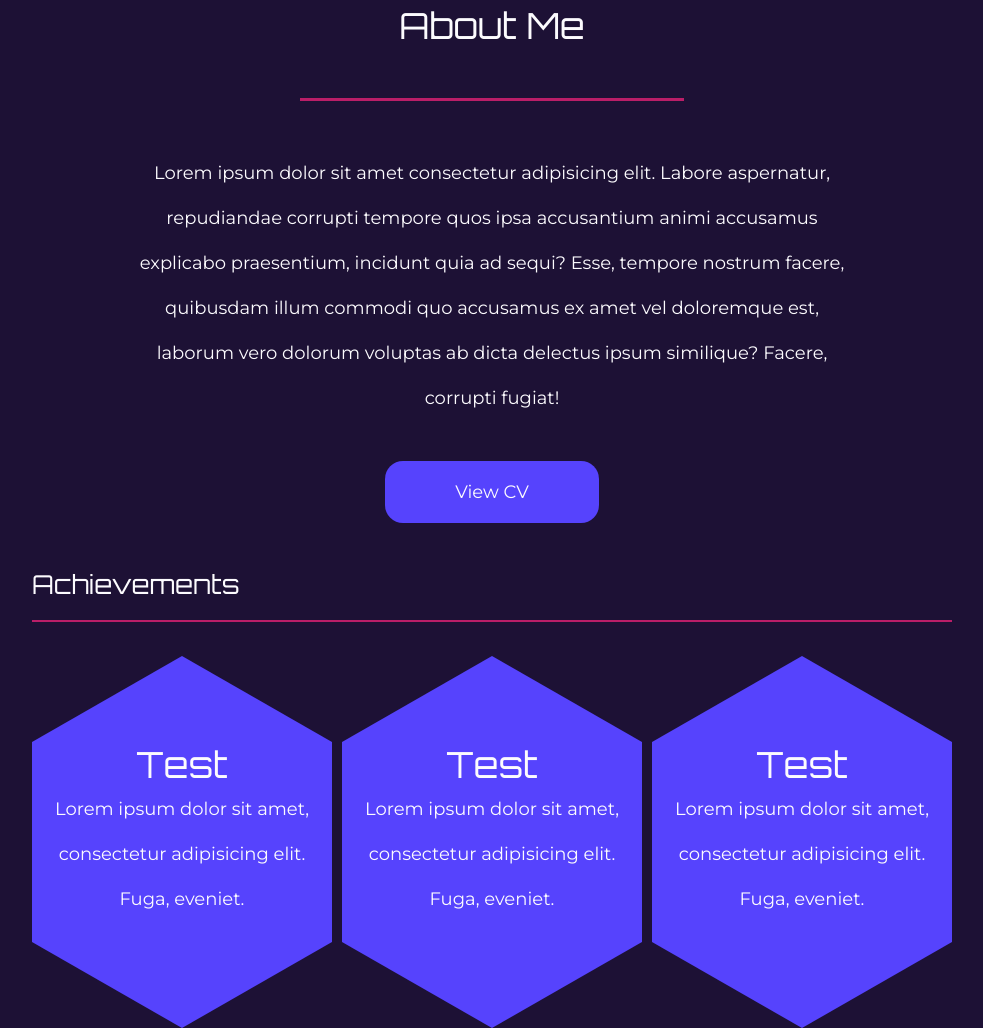
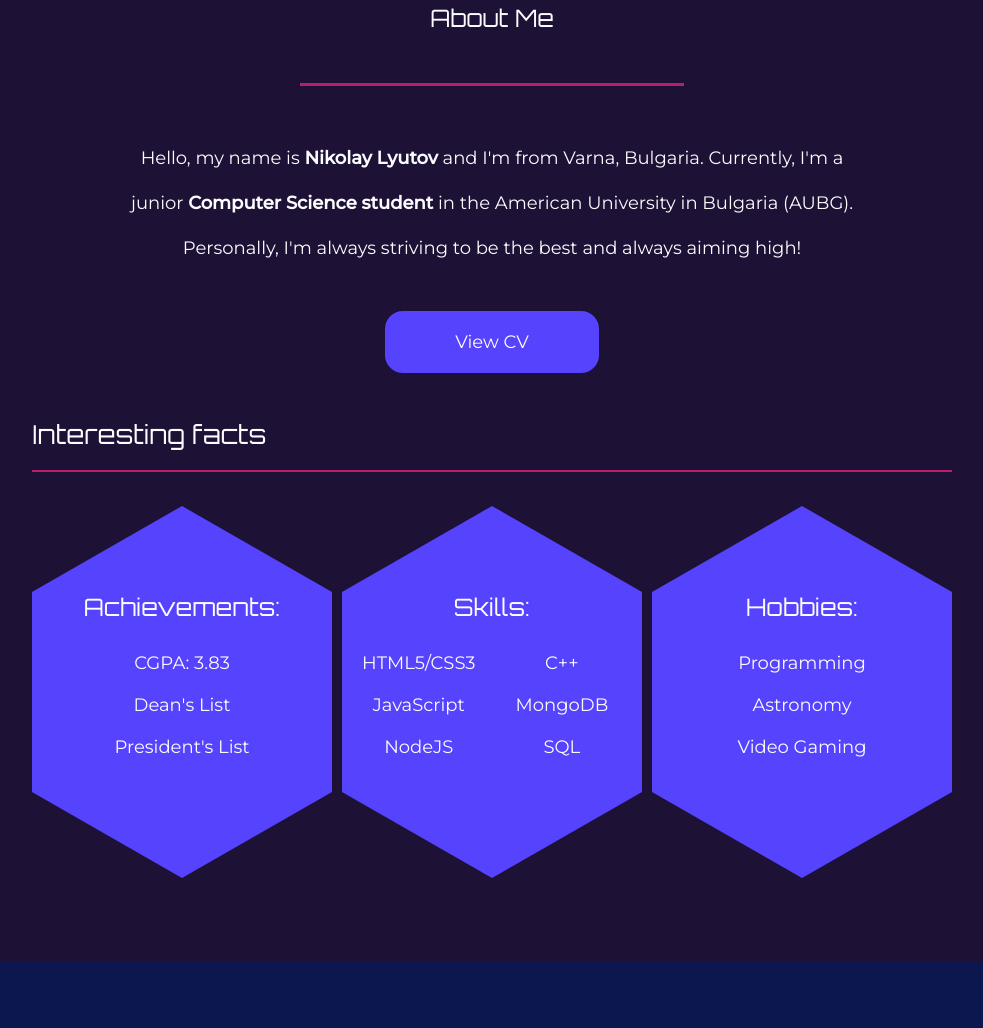
Before and after one commit to nikssan123/Portfolio, a website: page index.html in a window 1280 px wide. Shown: the part 897-1925 px from the top of the page, without its empty margins (148-1131 px from the left). Drawn offline with nearby package versions, Linux system fonts and the light colour scheme; a web font is replaced by a local one.

Commit message:
adding and testing information in the about me section

```diff
--- a/app.js
+++ b/app.js
@@ -32,7 +32,7 @@ app.post("/mail", (req, res) => {
         to: "nikssan123@gmail.com",
         from: "fornax.elit@gmail.com",
         subject: req.body.name + " wants to connect!",
-        text: "Email: " + req.body.email + "\nPhone: " + req.body.phone + "\nMessage: " + req.body.message
+        text: "Email: " + req.body.mail + "\nPhone: " + req.body.phone + "\nMessage: " + req.body.message
     };
 
     //send the actual mail
--- a/index.html
+++ b/index.html
@@ -19,9 +19,9 @@
 
     <div class="sidemenu">
         <ul class="menu">
-            <li><a><i class="fa fa-facebook"></i></a></li>
-            <li><a><i class="fa fa-instagram"></i></a></li>
-            <li><a><i class="fa fa-github"></i></a></li>
+            <li><a href="https://www.facebook.com/nikolay.lyutov" target="blank"><i class="fa fa-facebook"></i></a></li>
+            <li><a href="https://www.instagram.com/nikssan123/" target="blank"><i class="fa fa-instagram"></i></a></li>
+            <li><a href="https://github.com/nikssan123" target="blank"><i class="fa fa-github"></i></a></li>
             <!-- <li><a><i class="fa fa-linkedin"></i></a></li> -->
         </ul>
     </div>
@@ -64,18 +64,24 @@
       <section class="about">
             <h1>About me</h1>
             <hr>
-            <p>Lorem ipsum dolor sit amet consectetur adipisicing elit. Labore aspernatur, repudiandae corrupti tempore quos ipsa accusantium animi accusamus explicabo praesentium, incidunt quia ad sequi? Esse, tempore nostrum facere, quibusdam illum commodi quo accusamus ex amet vel doloremque est, laborum vero dolorum voluptas ab dicta delectus ipsum similique? Facere, corrupti fugiat!</p>
+            <!-- <p>Lorem ipsum dolor sit amet consectetur adipisicing elit. Labore aspernatur, repudiandae corrupti tempore quos ipsa accusantium animi accusamus explicabo praesentium, incidunt quia ad sequi? Esse, tempore nostrum facere, quibusdam illum commodi quo accusamus ex amet vel doloremque est, laborum vero dolorum voluptas ab dicta delectus ipsum similique? Facere, corrupti fugiat!</p> -->
+            <p>Hello, my name is <span class="bold">Nikolay Lyutov</span> and I'm from Varna, Bulgaria. Currently, I'm a junior <span class="bold">Computer Science student</span> in the American University in Bulgaria (AUBG). Personally, I'm always striving to be the best and always aiming high!</p>
             <a href="#" class="btn">View CV</a>
 
 
             <!-- Hexagons -->
             <div class="inner-container">
-                <h3>Achievements</h3>
+                <h3>Interesting facts</h3>
                 <div class="hex-container hex-container1">
                     <div class="hex hex1">
                         <div class="text">
-                            <h1>Test</h1>
-                            <p>Lorem ipsum dolor sit amet, consectetur adipisicing elit. Fuga, eveniet.</p>
+                            <h1>Achievements:</h1>
+                            <!-- <p>Lorem ipsum dolor sit amet, consectetur adipisicing elit. Fuga, eveniet.</p> -->
+                            <ul class="list">
+                                <li>CGPA: 3.83</li>
+                                <li>Dean's List</li>
+                                <li>President's List</li>
+                            </ul>
                         </div>
                         <div class="back">
                             <h1>Test</h1>
@@ -87,8 +93,21 @@
                 <div class="hex-container hex-container2">
                     <div class="hex hex2">
                         <div class="text">
-                            <h1>Test</h1>
-                            <p>Lorem ipsum dolor sit amet, consectetur adipisicing elit. Fuga, eveniet.</p>
+                            <h1>Skills:</h1>
+                            <!-- <p>Lorem ipsum dolor sit amet, consectetur adipisicing elit. Fuga, eveniet.</p> -->
+                            <div class="text-container">
+                                <ul class="list">
+                                    <li>HTML5/CSS3</li>
+                                    <li>JavaScript</li>
+                                    <li>NodeJS</li>
+                                </ul>
+                                <ul class="list">
+                                    <li>C++</li>
+                                    <li>MongoDB</li>
+                                    <li>SQL</li>
+                                </ul>
+                            </div>
+
                         </div>
                         <div class="back">
                             <h1>Test</h1>
@@ -100,8 +119,13 @@
                 <div class="hex-container hex-container3">
                     <div class="hex hex3">
                         <div class="text">
-                            <h1>Test</h1>
-                            <p>Lorem ipsum dolor sit amet, consectetur adipisicing elit. Fuga, eveniet.</p>
+                            <h1>Hobbies:</h1>
+                            <!-- <p>Lorem ipsum dolor sit amet, consectetur adipisicing elit. Fuga, eveniet.</p> -->
+                            <ul class="list">
+                                <li>Programming</li>
+                                <li>Astronomy</li>
+                                <li>Video Gaming</li>
+                            </ul>
                         </div>
                         <div class="back">
                             <h1>Test</h1>
@@ -230,10 +254,10 @@
         <hr>
 
         <form class="form-container" action="/mail" method="POST">
-            <input id="name" type="text" name="name" class="form-input" placeholder="Your Name">
-            <input id="email" type="email" name="mail" class="form-input" placeholder="Your Email">
+            <input id="name" type="text" name="name" class="form-input" placeholder="Your Name" required autofocus>
+            <input id="email" type="email" name="mail" class="form-input" placeholder="Your Email" required>
             <input id="phone" type="" name="phone" class="form-input" placeholder="Your Phone">
-            <textarea id="message" name="message" class="form-input" cols="30" rows="10" placeholder="Your Message"></textarea>
+            <textarea id="message" name="message" class="form-input" cols="30" rows="10" placeholder="Your Message" required></textarea>
             <input type="submit" value="Send" class="form-button btn">
         </form>
       </section>
--- a/public/style.css
+++ b/public/style.css
@@ -89,6 +89,10 @@ section hr{
 
 .btn:hover{
     opacity: 0.7;
+}
+
+.bold{
+    font-weight: 800;
 }
 
 /* Side menu */
@@ -490,6 +494,10 @@ header h2 a{
 
 /* About me section */
 
+.about .text-container{
+    display: flex;
+    flex-basis: 50%;
+}
 
 .about p{
     text-align: center;
@@ -497,6 +505,22 @@ header h2 a{
     padding: 0 20px;
     margin-bottom: 40px;
     line-height: 2.5;
+}
+
+.about .list li{
+    list-style: none;
+    text-align: center;
+    padding: 0 20px;
+    margin-top: 20px;
+    font: 18px "Montserrat", sans-serif;;
+}
+
+.about .list li:first-child{
+    margin-top: 30px;
+}
+
+.about h1{
+    font-size: 24px;
 }
 
 .about h3{
```
